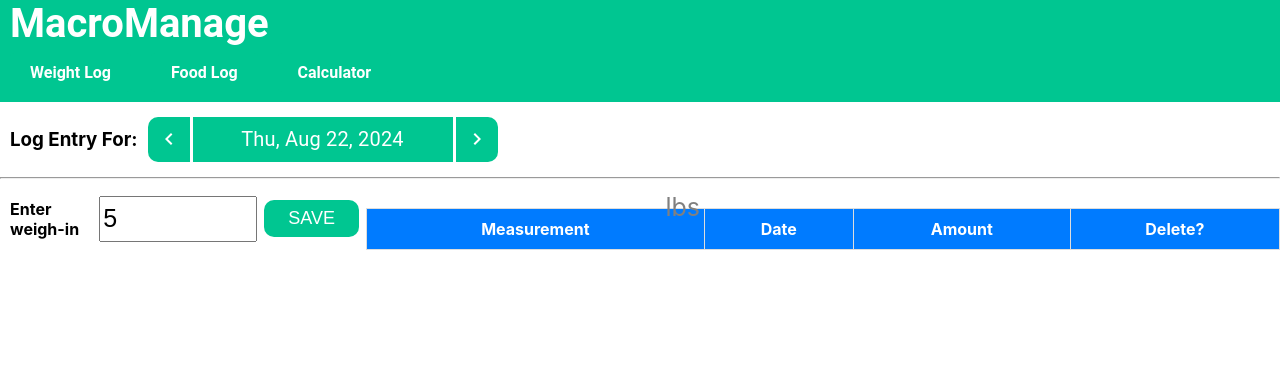
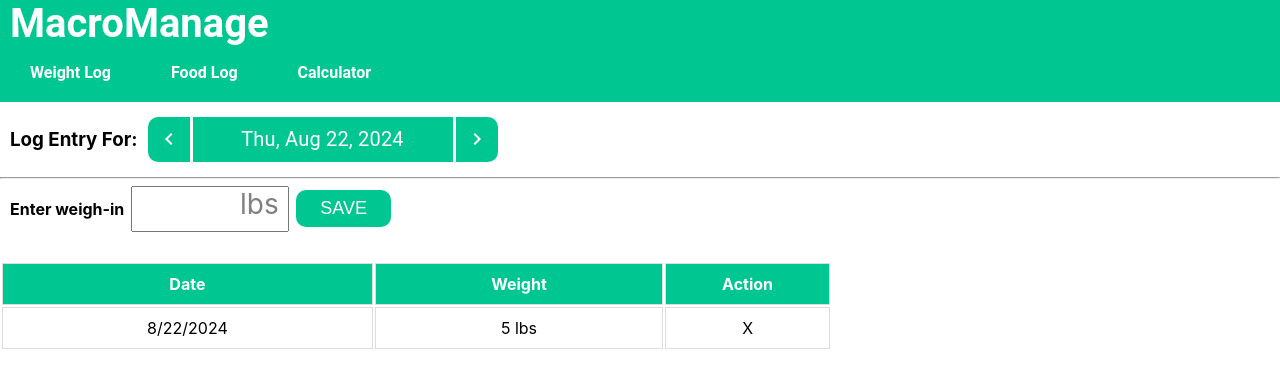
Before and after one commit to andyp4293/MacroManage, a React (Create React App) app: page /weight-log in a window 1280 px wide. Both pictures are taken after typing "5" into the empty fields and a click on the button "SAVE". Shown: the top 388 px of the page. Built offline with nearby package versions, Linux system fonts and the light colour scheme.

Commit message:
Made weight entry table, adds a new entry with the date selected and the weight entered when the user presses save

```diff
--- a/src/components/dateSelector.js
+++ b/src/components/dateSelector.js
@@ -8,7 +8,7 @@ import 'react-datepicker/dist/react-datepicker.css';
 import '../styles/dateSelector.css';
 
 
-function DateSelector(){
+function DateSelector({onDateChange}){
     // state for the selected date
     const [date, setDate] = useState(new Date()); // starts off with the current date
 
@@ -17,12 +17,16 @@ function DateSelector(){
 
     // function to go to the previous day
     const prevDay = () => {
-        setDate(subDays(date, 1));
+        const newDate = subDays(date, 1);
+        setDate(newDate);
+        onDateChange(newDate); // pass the changed date
     };
 
     // function go to to the next day
     const nextDay = () => {
-        setDate(addDays(date, 1));
+        const newDate = addDays(date, 1);
+        setDate(newDate);
+        onDateChange(newDate); // pass the changed date
     };
 
     // function to change the status of the calender open or closed
@@ -113,6 +117,7 @@ function DateSelector(){
                     onChange={(newDate) => {
                         setDate(newDate);
                         setOpenCal(false); // closes calendar when a day date is picked
+                        onDateChange(newDate);
 
                     }}
                     inline
--- a/src/pages/Weightlog.js
+++ b/src/pages/Weightlog.js
@@ -3,37 +3,36 @@ import DateSelector from '../components/dateSelector';
 import styles from '../styles/Weightlog.module.css';
 
 function WeightLog() {
+    // setting the weight value in the weight input box
     const [weight, setWeight] = useState('');
+    // setting the data for the weight entry
+    const [selectedDate, setSelectedDate] = useState(new Date())
 
-    const [entries, setEntries] = useState([]);
+    const [entries, setEntry] = useState([]);
+
     // function to handle whenever the user inputs anything
     const handleInput = (event) => {
         let value = event.target.value; // Get the current value of the input
 
         // the weight value inside the input only changes as long as it is below 1000
         // the input also cannot have more than 7 digits, highest possible input is 999.999
-        if (value < 1000 && value.length < 8){ // if the current value is 999, if a user tries typing another 9 the value won't change
+        if (value < 1000 && value.length < 8 && value >= 0){ // if the current value is 999, if a user tries typing another 9 the value won't change
             setWeight(value);
         }
 
     };
 
     const addEntry = () => {
-        if (weight !== '') {
         const newEntry = {
             weight: parseFloat(weight),
-                date: new Date().toLocaleDateString(), // Get current date in a readable format
-            };
+            date: selectedDate.toLocaleDateString(),
+        }
+        setEntry([...entries, newEntry]);
+        setWeight('');
+    }
 
-            setEntries([...entries, newEntry]); // Add the new entry to the entries array
-            setWeight(''); // Clear the input field after adding the entry
-        }
-    };
-
-    // Function to delete an entry
-    const deleteEntry = (index) => {
-        const updatedEntries = entries.filter((_, i) => i !== index);
-        setEntries(updatedEntries);
+    const updateDate = (newDate) => {
+        setSelectedDate(newDate);
     };
 
 
@@ -45,7 +44,7 @@ function WeightLog() {
             <div>
                 <div className = {styles['date-container']}>
                     <h3>Log Entry For:</h3>
-                    <DateSelector/>
+                    <DateSelector onDateChange={updateDate}/>
                 </div>
                 <hr></hr>
                 <div className = {styles['weight']}>
@@ -63,42 +62,40 @@ function WeightLog() {
 
                     <button
                         className = {styles['save-button']}
+                        onClick = {addEntry}
                     >
                         Save
                     </button>
+                </div>
 
-                    <table style={{ width: '100%', borderCollapse: 'collapse', marginTop: '20px' }}>
+                <div className = {styles['weight-entry-table']}>
+                    <table
+                        style = {{
+                            width: '65%'
+                        }}
+                    >
                         <thead>
-                        <tr style={{ backgroundColor: '#007bff', color: 'white' }}>
-                            <th style={{ padding: '10px', border: '1px solid #ddd' }}>Measurement</th>
-                            <th style={{ padding: '10px', border: '1px solid #ddd' }}>Date</th>
-                            <th style={{ padding: '10px', border: '1px solid #ddd' }}>Amount</th>
-                            <th style={{ padding: '10px', border: '1px solid #ddd' }}>Delete?</th>
+                            <tr style={{ backgroundColor: '#00c691', color: 'white' }}>
+                                <th style={{ padding: '10px', border: '1px solid #ddd', width: '45%'}}>Date</th>
+                                <th style={{ padding: '10px', border: '1px solid #ddd', width: '35%'}}>Weight</th>
+                                <th style={{ padding: '10px', border: '1px solid #ddd', width: '20%'}}>Action</th>
                             </tr>
                         </thead>
                         <tbody>
                         {entries.map((entry, index) => (
                             <tr key={index}>
-                                <td style={{ padding: '10px', border: '1px solid #ddd' }}>Weight</td>
-                                <td style={{ padding: '10px', border: '1px solid #ddd' }}>{entry.date}</td>
-                                <td style={{ padding: '10px', border: '1px solid #ddd' }}>{entry.weight} lbs</td>
-                                <td style={{ padding: '10px', border: '1px solid #ddd' }}>
-                                    <button
-                                        onClick={() => deleteEntry(index)}
-                                        style={{
-                                            backgroundColor: 'transparent',
-                                            color: '#007bff',
-                                            border: 'none',
-                                            cursor: 'pointer',
-                                            textDecoration: 'underline'
-                                        }}
-                                    >
-                                        Delete?
-                                    </button>
-                                </td>
+                                {/* First column with a static value "Weight" */}
+                                <td style={{ padding: '10px', border: '1px solid #ddd', textAlign: 'center' }}>{entry.date}</td>
+                                {/* Second column with the date of the entry */}
+                                <td style={{ padding: '10px', border: '1px solid #ddd', textAlign: 'center'  }}>{entry.weight} lbs</td>
+                                {/* Third column with the weight value and "lbs" unit */}
+                                <td style={{ padding: '10px', border: '1px solid #ddd', textAlign: 'center' }}>X</td>
                             </tr>
                         ))}
+
                         </tbody>
+
+
                     </table>
                 </div>
 
--- a/src/styles/Weightlog.module.css
+++ b/src/styles/Weightlog.module.css
@@ -36,9 +36,9 @@ input[type="number"] {
 .weight .unit {
     color: gray;
     position: absolute;
-    top: 15px;
-    right: 580px;
-    font-size: 25px;
+    top: 10px;
+    left: 230px;
+    font-size: 28px;
 }
 
 .weight .save-button {
@@ -58,3 +58,7 @@ input[type="number"] {
 .weight .save-button:hover {
     background: rgb(3, 152, 112);
 }
+
+.weight-entry-table {
+    margin-top: 20px;
+}
```
Lines whose indentation alone changed are shown as unchanged.
